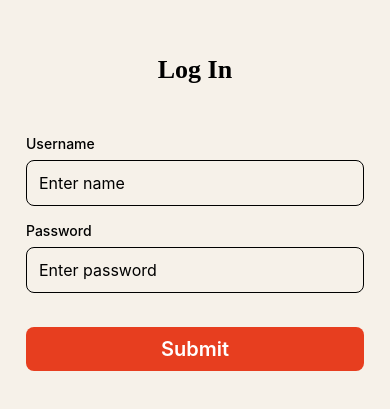
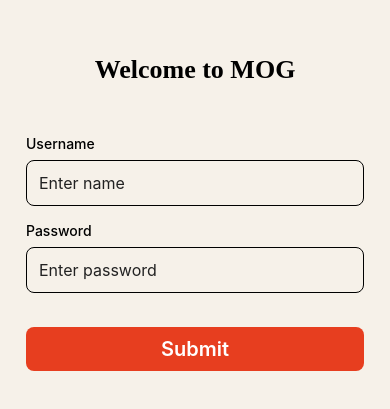
Before and after one commit to rajtejani/WaitingManagementSystem, a React Native app: screen /Settings in a window 390 px wide. Shown: the part 205-614 px from the top of the page. Built offline with nearby package versions, Linux system fonts and the light colour scheme; no server answers.

Commit message:
fix: on dark mode, placeholder text is not visible.

```diff
--- a/src/Screens/LogInScreen.tsx
+++ b/src/Screens/LogInScreen.tsx
@@ -29,7 +29,7 @@ const LogInScreen = () => {
   return (
     <>
       <View style={styles.container}>
-        <Text style={styles.header}>Log In</Text>
+        <Text style={styles.header}>Welcome to MOG</Text>
         <View style={styles.formContent}></View>
         <View style={styles.form}>
           <View style={styles.formGroup}>
@@ -38,6 +38,7 @@ const LogInScreen = () => {
               style={styles.input}
               value={name}
               placeholder="Enter name"
+              placeholderTextColor={"#222222"}
               onChangeText={(text) => setName(text)}
             />
             {nameError ? (
@@ -50,6 +51,7 @@ const LogInScreen = () => {
               style={styles.input}
               value={password}
               placeholder="Enter password"
+              placeholderTextColor={"#222222"}
               onChangeText={(text) => setPassword(text)}
             />
             {passwordError ? (
--- a/src/Screens/SettingsScreen.tsx
+++ b/src/Screens/SettingsScreen.tsx
@@ -1,14 +1,14 @@
 import React, { useState } from "react";
-import { Modal } from "react-native";
 import {
   Alert,
+  FlatList,
+  Modal,
+  SafeAreaView,
   StyleSheet,
   Text,
   TextInput,
   TouchableOpacity,
   View,
-  FlatList,
-  SafeAreaView,
 } from "react-native";
 
 interface Manager {
@@ -64,6 +64,7 @@ const SettingsScreen = () => {
             value={newManagerName}
             onChangeText={setNewManagerName}
             placeholder="Enter manager name"
+            placeholderTextColor={"#222222"}
           />
           <View style={styles.buttonContainer}>
             <TouchableOpacity
@@ -111,6 +112,7 @@ const SettingsScreen = () => {
                   value={newManagerName}
                   onChangeText={setNewManagerName}
                   placeholder="Enter name"
+                  placeholderTextColor={"#222222"}
                 />
                 <View style={styles.buttonContainer}>
                   <TouchableOpacity
--- a/src/components/AddGuestModal.tsx
+++ b/src/components/AddGuestModal.tsx
@@ -129,6 +129,7 @@ const AddGuestModal: React.FC<AddGuestModalProps> = ({ visible, onClose }) => {
                 value={name}
                 onChangeText={setName}
                 placeholder="Enter guest name"
+                placeholderTextColor={"#222222"}
               />
             </View>
 
@@ -139,6 +140,7 @@ const AddGuestModal: React.FC<AddGuestModalProps> = ({ visible, onClose }) => {
                 value={phoneNumber}
                 onChangeText={handlePhoneChange}
                 placeholder="Enter mobile number"
+                placeholderTextColor={"#222222"}
                 keyboardType="phone-pad"
                 maxLength={10}
               />
@@ -152,6 +154,7 @@ const AddGuestModal: React.FC<AddGuestModalProps> = ({ visible, onClose }) => {
                 style={styles.input}
                 keyboardType="phone-pad"
                 placeholder="Enter Waiting Time"
+                placeholderTextColor={"#222222"}
                 value={waitingTime?.toString()}
                 onChangeText={(text) => {
                   if (text !== "") {
@@ -175,6 +178,7 @@ const AddGuestModal: React.FC<AddGuestModalProps> = ({ visible, onClose }) => {
                 }}
                 keyboardType="phone-pad"
                 placeholder="Enter no. of guests"
+                placeholderTextColor={"#222222"}
               />
               <View style={styles.numberOfGuestsContainer}>
                 {[2, 4, 6].map((count) => (
```
